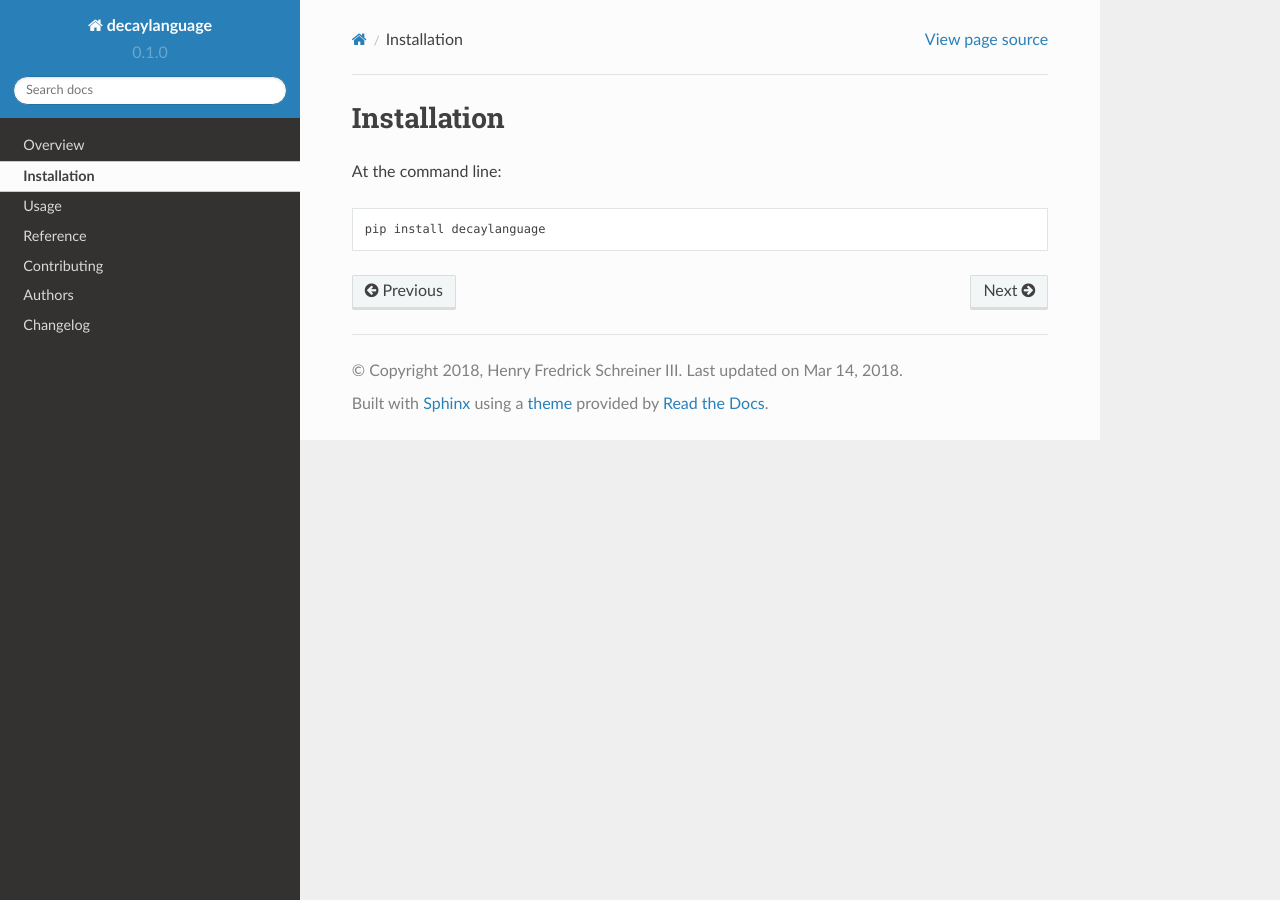
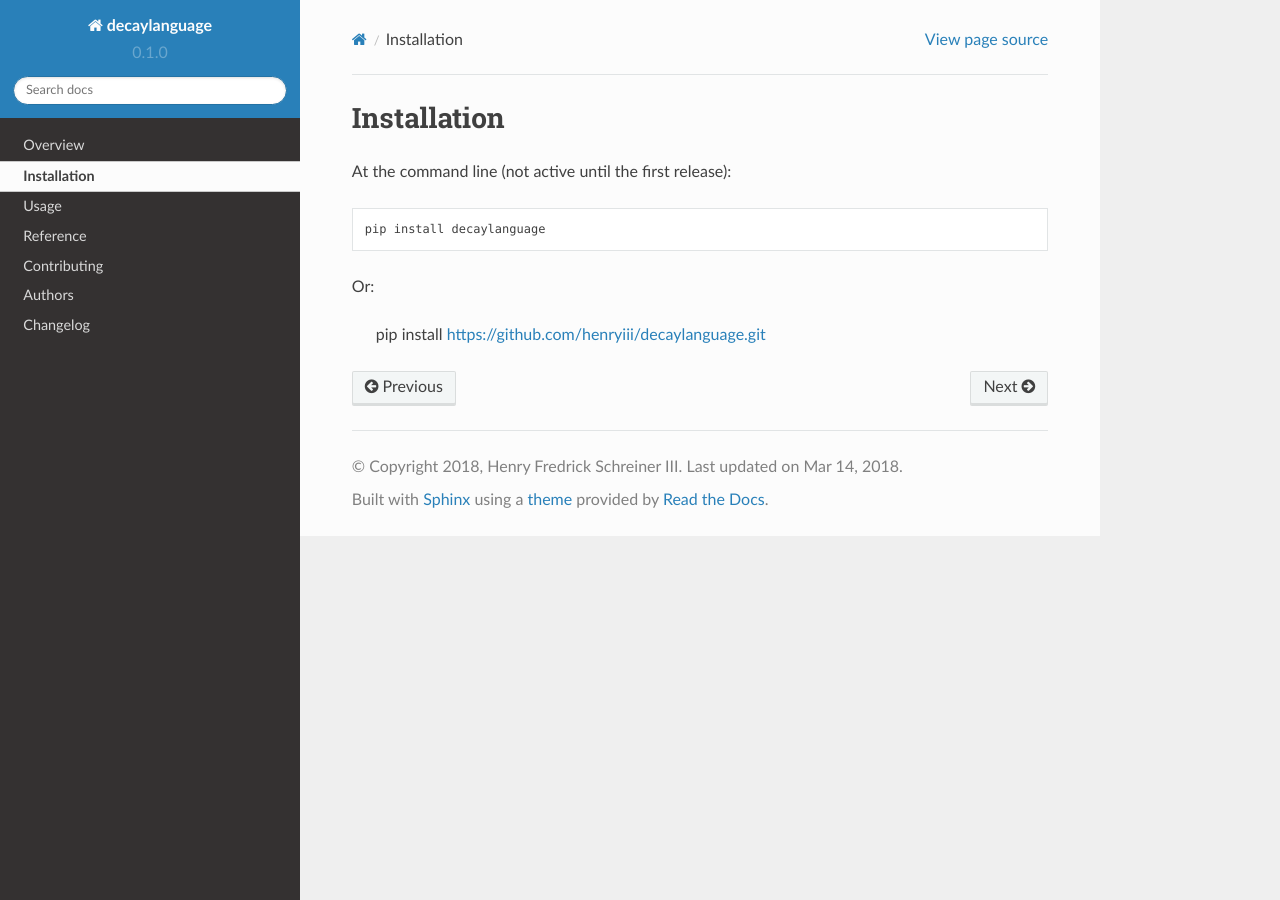
Before and after one commit to scikit-hep/decaylanguage, a Sphinx documentation site: the page built from docs/installation.rst, in a window 1280 px wide. Built offline with Sphinx 7.4.7 and the Read the Docs theme 2.0.0, drawn with Linux system fonts in a browser that asks for light colours; part of the change alters nothing that is shown.

Commit message:
Adding ref docs

```diff
--- a/docs/installation.rst
+++ b/docs/installation.rst
@@ -2,6 +2,10 @@
 Installation
 ============
 
-At the command line::
+At the command line (not active until the first release)::
 
     pip install decaylanguage
+
+Or:
+
+    pip install https://github.com/henryiii/decaylanguage.git
--- /dev/null
+++ b/docs/reference/decaylanguage.decay.rst
@@ -0,0 +1,33 @@
+decaylanguage.decay
+===================
+
+.. testsetup::
+
+    from decaylanguage.decay.ampline import *
+    from decaylanguage.decay.amplitudechain import *
+    from decaylanguage.decay.goofit import *
+    from decaylanguage.decay.utilities import *
+
+decaylanguage.decay.ampline
+---------------------------
+
+.. automodule:: decaylanguage.decay.ampline
+    :members:
+
+decaylanguage.decay.amplitudechain
+----------------------------------
+
+.. automodule:: decaylanguage.decay.amplitudechain
+    :members:
+
+decaylanguage.decay.goofit
+--------------------------
+
+.. automodule:: decaylanguage.decay.goofit
+    :members:
+
+decaylanguage.decay.utilities
+-----------------------------
+
+.. automodule:: decaylanguage.decay.utilities
+    :members:
--- /dev/null
+++ b/docs/reference/decaylanguage.particle.rst
@@ -0,0 +1,9 @@
+decaylanguage.particle
+======================
+
+.. testsetup::
+
+    from decaylanguage.particle.particle import *
+
+.. automodule:: decaylanguage.particle.particle
+    :members:
```
Also changed, not shown: 2 other files.
